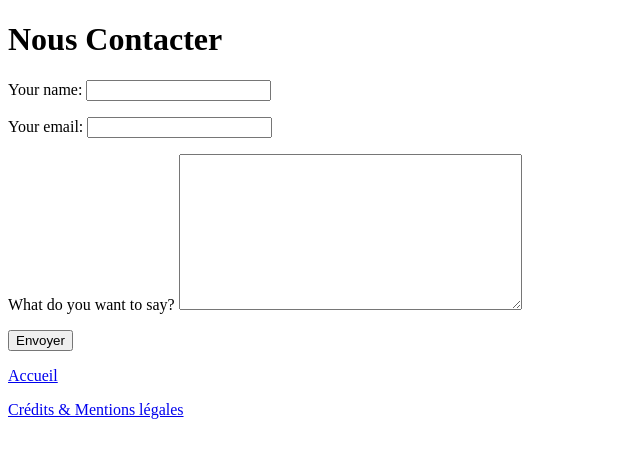
After one commit to KylianViaux/SiteDjangoGreen, a Django app: page /contact in a window 1280 px wide. The commit adds this page. Shown: the top 458 px of the page, without its empty margins (0-640 px from the left). Run offline with Django 3.2, Linux system fonts and the light colour scheme; some libraries are stand-ins or nearby versions.

Commit message:
Ajout du formulaire de contact, de la page pour les mentions legales et debut de refactoring pour passer tous les noms en français

```diff
--- a/makeOurPlanetGreatAgain/blog/models.py
+++ b/makeOurPlanetGreatAgain/blog/models.py
@@ -121,3 +121,20 @@ class ExpertForm(forms.Form):
     noteFaisabilite = forms.IntegerField(min_value=0, max_value=10)
     noteUtilite = forms.IntegerField(min_value=0, max_value=10)
     commentaire = forms.CharField(max_length=255, widget=forms.Textarea, required=False)
+
+#------------------------------------------------------------------------------------------------------------
+
+class ContactForm(forms.Form):
+    contact_name = forms.CharField(required=True)
+    contact_email = forms.EmailField(required=True)
+    content = forms.CharField(
+        required=True,
+        widget=forms.Textarea
+    )
+
+    # the new bit we're adding
+    def __init__(self, *args, **kwargs):
+        super(ContactForm, self).__init__(*args, **kwargs)
+        self.fields['contact_name'].label = "Your name:"
+        self.fields['contact_email'].label = "Your email:"
+        self.fields['content'].label = "What do you want to say?"
--- a/makeOurPlanetGreatAgain/blog/templates/blog/accueil.html
+++ b/makeOurPlanetGreatAgain/blog/templates/blog/accueil.html
@@ -7,7 +7,7 @@
     {% if isExpert %}
         <p><a href="{% url 'deconnexion' %}">Evaluer un projet</a></p>
     {% endif %}
-    <p><a href="{% url 'createProject' %}">Creer un projet</a></p>
+    <p><a href="{% url 'nouveauProject' %}">Creer un projet</a></p>
     <p><a href="{% url 'deconnexion' %}">Deconnexion</a></p>
 {% else %}
     <p>Welcome Anonyme</p>
@@ -58,3 +58,6 @@
 {% empty %}
     <p>Aucun commentaires.</p>
 {% endfor %}
+
+<p><a href="{% url 'contact' %}"> Nous contacter</a></p>
+<p><a href="{% url 'mentionsLegales' %}"> Crédits & Mentions légales</a></p>
--- /dev/null
+++ b/makeOurPlanetGreatAgain/blog/templates/blog/contact.html
@@ -0,0 +1,20 @@
+<!doctype html>
+
+<html lang="fr">
+
+    <head>
+        <title>Contact</title>
+    </head>
+
+    <body>
+        <h1>Nous Contacter</h1>
+        <form role="form" action="" method="post">
+            {% csrf_token %}
+            {{ form.as_p }}
+            <button type="submit">Envoyer</button>
+        </form>
+        <p><a href="{% url 'accueil' %}">Accueil</a></p>
+        <p><a href="{% url 'mentionsLegales' %}">Crédits & Mentions légales</a></p>
+    </body>
+
+</html>
--- a/makeOurPlanetGreatAgain/blog/views.py
+++ b/makeOurPlanetGreatAgain/blog/views.py
@@ -1,10 +1,11 @@
 from django.http import HttpResponse
 from django.shortcuts import render, get_object_or_404, redirect
-from blog.models import User, Project, UserForm, ProjectForm, ExpertForm, ExpertNote, ConnexionForm, InvestorLink
+from blog.models import User, Project, UserForm, ProjectForm, ExpertForm, ExpertNote, ConnexionForm, InvestorLink, ContactForm
 from django.views.generic import CreateView
 from django.http import HttpResponseRedirect
-from django.core.mail import send_mail, get_connection
+from django.core.mail import send_mail, get_connection, EmailMessage
 from django.db.models import Avg
+from django.template.loader import get_template
 from django.contrib.auth import authenticate, login, logout
 from django.contrib.auth.decorators import login_required, permission_required
 from django.contrib.auth.hashers import make_password
@@ -218,7 +219,7 @@ def inscription(request):
 
 # Permet a un utilisteur connecté de créer un projet
 @login_required(redirect_field_name='redirect_to')
-def createProject(request):
+def nouveauProject(request):
     submitted = False
     if request.method == 'POST':
         form = ProjectForm(request.POST)
@@ -233,12 +234,12 @@ def createProject(request):
                 budgetCible=budgetCible,
                 description=description
             )
-            return HttpResponseRedirect('/createProject?submitted=True')
+            return HttpResponseRedirect('/nouveauProject?submitted=True')
     else:
         form = ProjectForm()
         if 'submitted' in request.GET:
             submitted = True
-    return render(request, 'blog/createProject.html', {'form':form, 'submitted':submitted})
+    return render(request, 'blog/nouveauProject.html', {'form':form, 'submitted':submitted})
 
 #--------------------------------------------------------------------------------------------------------------------------
 
@@ -260,3 +261,47 @@ def evaluateProject(request, id):
 class PersonCreateView(CreateView):
     model = User
     fields = ('name', 'password', 'email', 'profil')
+
+#--------------------------------------------------------------------------------------------------------------------------
+
+# Page pour les mentions légales
+def mentionsLegales(request):
+    return render(request, 'blog/mentionsLegales.html')
+
+
+#--------------------------------------------------------------------------------------------------------------------------
+
+
+#
+def contact(request):
+    form_class = ContactForm
+
+    if request.method == 'POST':
+        form = form_class(data=request.POST)
+        if form.is_valid():
+            contact_name = request.POST.get('contact_name', '')
+            contact_email = request.POST.get('contact_email', '')
+            form_content = request.POST.get('content', '')
+
+            # Email the profile with the contact information
+            template = get_template('blog/contactTemplate.txt')
+            context = {
+                'contact_name': contact_name,
+                'contact_email': contact_email,
+                'form_content': form_content,
+            }
+            content = template.render(context)
+
+            email = EmailMessage(
+                "New contact form submission",
+                content,
+                "Your website" +'',
+                ['youremail@gmail.com'],
+                headers = {'Reply-To': contact_email }
+            )
+            email.send()
+            return HttpResponse('Thanks for contacting us!')
+    else:
+        form = ContactForm()
+
+    return render(request, 'blog/contact.html', { 'form': form_class,})
--- a/makeOurPlanetGreatAgain/makeOurPlanetGreatAgain/urls.py
+++ b/makeOurPlanetGreatAgain/makeOurPlanetGreatAgain/urls.py
@@ -24,7 +24,9 @@ urlpatterns = [
     path('projectId/<int:id>', views.voirProjet, name='projectId'),
     path('inscription', views.inscription, name='inscription'),
     path('donate/<int:id>-<int:contribution>', views.donate, name='donate'),
-    path('createProject', views.createProject, name='createProject'),
+    path('nouveauProject', views.nouveauProject, name='nouveauProject'),
     path('deconnexion', views.deconnexion, name='deconnexion'),
-    path('confirmation', views.confirmation, name='confirmation')
+    path('confirmation', views.confirmation, name='confirmation'),
+    path('contact', views.contact, name='contact'),
+    path('mentionsLegales', views.mentionsLegales, name='mentionsLegales')
 ]
```
Also changed, not shown: makeOurPlanetGreatAgain/blog/templates/blog/contactTemplate.txt (added, +8 -0 lines), makeOurPlanetGreatAgain/blog/templates/blog/mentionsLegales.html (added, +17 -0 lines), makeOurPlanetGreatAgain/makeOurPlanetGreatAgain/settings.py (+17 -12 lines), makeOurPlanetGreatAgain/blog/templates/blog/nouveauProject.html (renamed from makeOurPlanetGreatAgain/blog/templates/blog/createProject.html).
